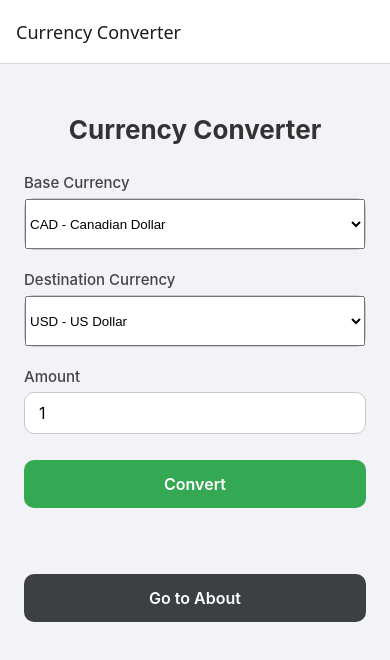
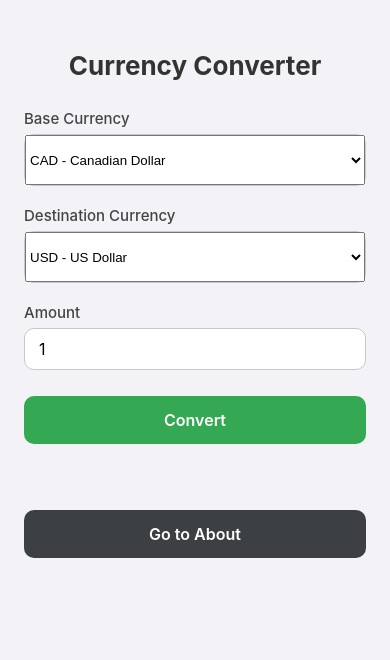
Before and after one commit to enezihe/3174_Assignment2, a React Native app: screen / in a window 390 px wide. Shown: the top 660 px of the page. Built offline with nearby package versions, Linux system fonts and the light colour scheme.

Commit message:
Update navigation

```diff
--- a/App.js
+++ b/App.js
@@ -13,7 +13,9 @@ export default function App() {
         <Stack.Screen
           name="Main"
           component={MainScreen}
-          options={{ title: 'Currency Converter' }}
+          options={{
+            headerShown: false
+          }}
         />
         <Stack.Screen
           name="About"
```
